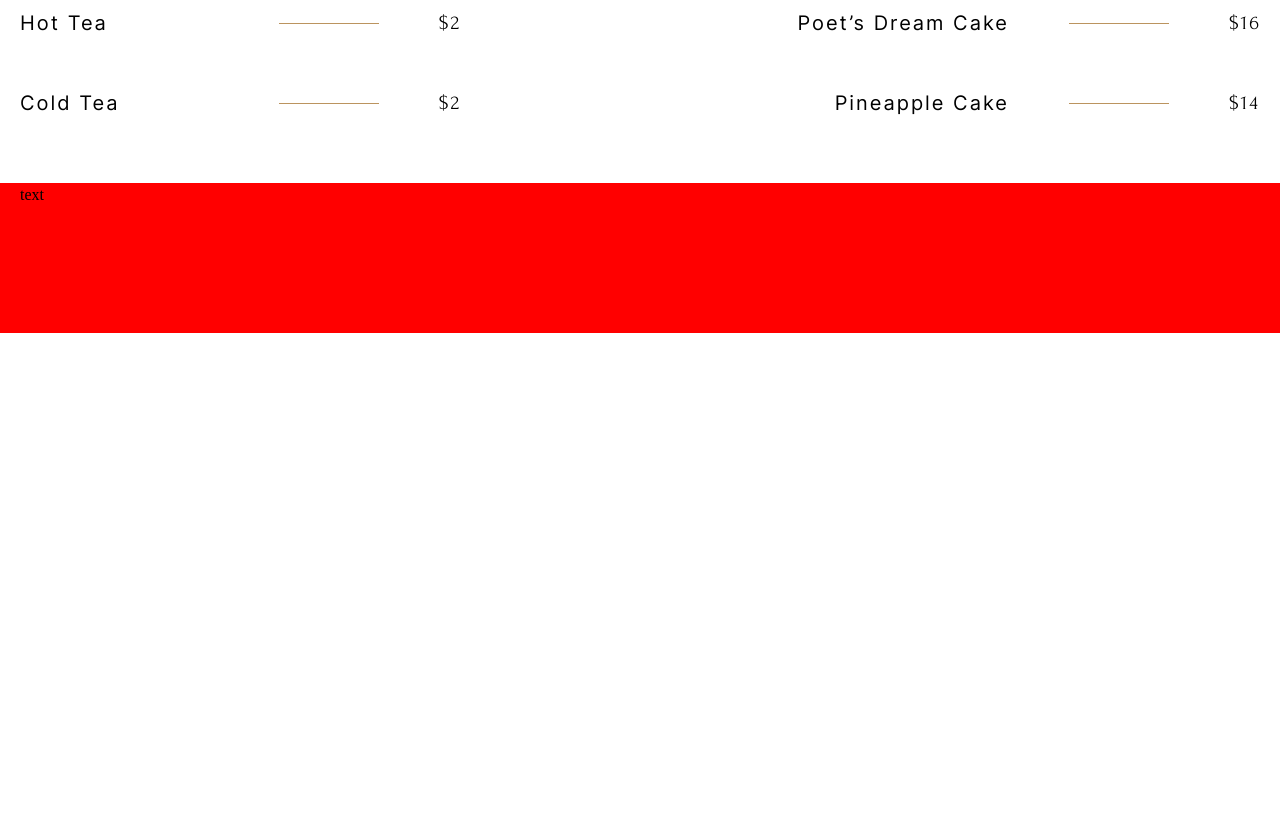
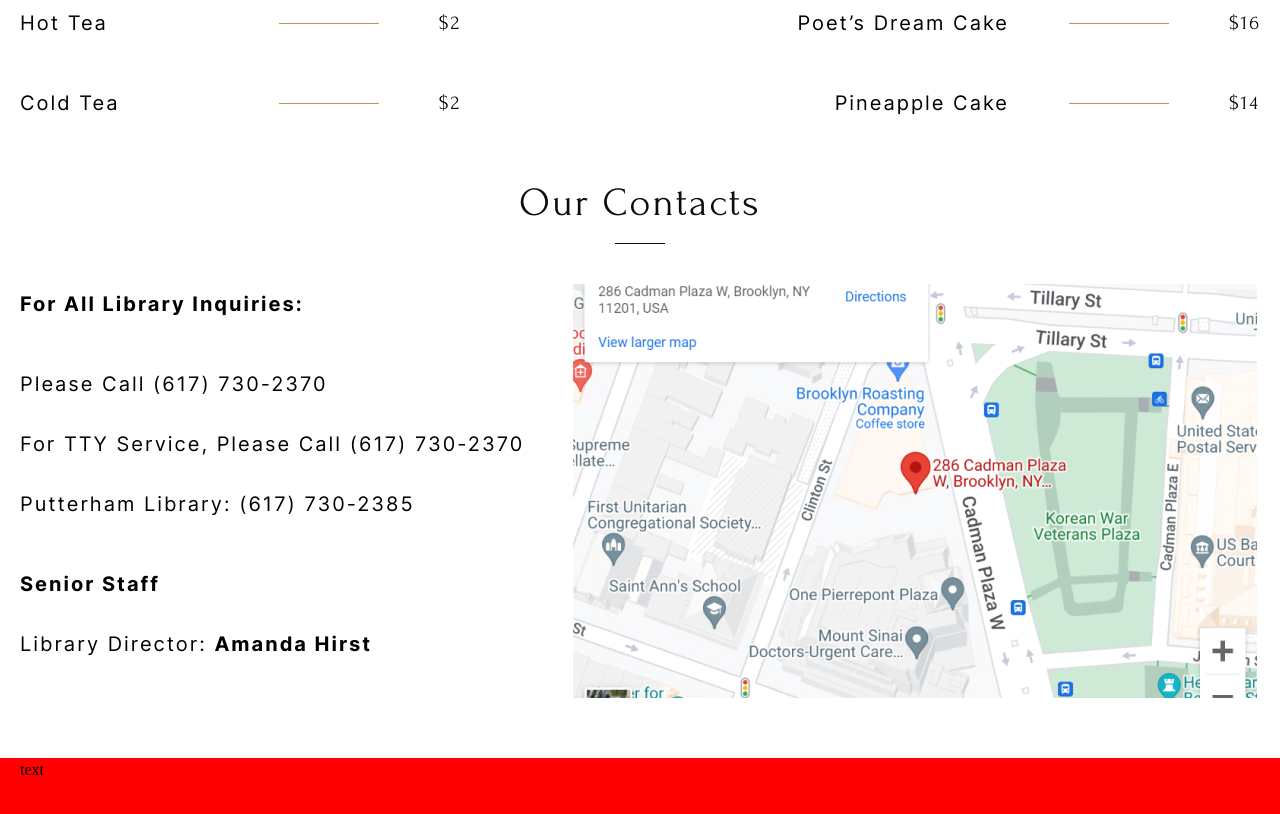
Before and after one commit to Kalegin-ya/Library, a plain HTML site: page index.html in a window 1280 px wide. Shown: the part 3642-4456 px from the top of the page. Before the commit the page ends 3975 px from the top, so only its background shows below. Drawn offline with Linux system fonts and the light colour scheme.

Commit message:
feat: contacts section

```diff
--- /dev/null
+++ b/#source/_our-contacts.scss
@@ -0,0 +1,51 @@
+.contacts {
+  margin-bottom: 60px;
+
+		&__title {
+      margin-bottom: 20px;
+		}
+
+		&__underline {
+      margin-bottom: 40px;
+		}
+
+    &__body {
+      display: flex;
+      justify-content: space-between;
+    }
+
+		&__content {
+      text-align: center;
+      font-family: Inter;
+      font-size: 20px;
+      line-height: 200%;
+      letter-spacing: 2px;
+      text-align: left;
+      text-transform: capitalize;
+		}
+
+		&__subtitle {
+      font-weight: 700;
+      margin-bottom: 40px;
+		}
+
+		&__info {
+      margin-bottom: 20px;
+		}
+
+    &__info:nth-child(4) {
+      margin-bottom: 40px;
+    }
+
+    &__info:nth-child(5) {
+      font-weight: 700;
+    }
+
+		&__info-bold {
+      font-weight: 700;
+		}
+
+		&__map {
+     object-fit: contain;
+		}
+}
--- a/#source/style.scss
+++ b/#source/style.scss
@@ -40,4 +40,5 @@ main {
 @import "about";
 @import "favorites";
 @import "coffee-shop";
+@import "our-contacts";
 @import "footer";
--- a/index.html
+++ b/index.html
@@ -277,7 +277,27 @@
           </div>
         </div>
       </section>
-      <section></section>
+      <section>
+        <div class="contacts">
+          <div class="container">
+            <div class="title">
+              <h2 class="contacts__title">Our Contacts</h2>
+              <div class="title__underline contacts__underline"></div>
+            </div>
+            <div class="contacts__body">
+              <div class="contacts__content">
+                <h4 class="contacts__subtitle">For all Library inquiries:</h4>
+                <p class="contacts__info">Please call (617) 730-2370</p>
+                <p class="contacts__info">For TTY service, please call (617) 730-2370</p>
+                <p class="contacts__info">Putterham Library: (617) 730-2385</p>
+                <p class="contacts__info">Senior Staff</p>
+                <p class="contacts__info">Library Director: <span class="contacts__info-bold">Amanda Hirst</span></p>
+              </div>
+              <img src="img/map.jpg" alt="map" class="contacts__map">
+            </div>
+          </div>
+        </div>
+      </section>
       <section></section>
     </main>
     <footer>
```
Also changed, not shown: css/style.css, img/map.jpg (added), 2 other files.
